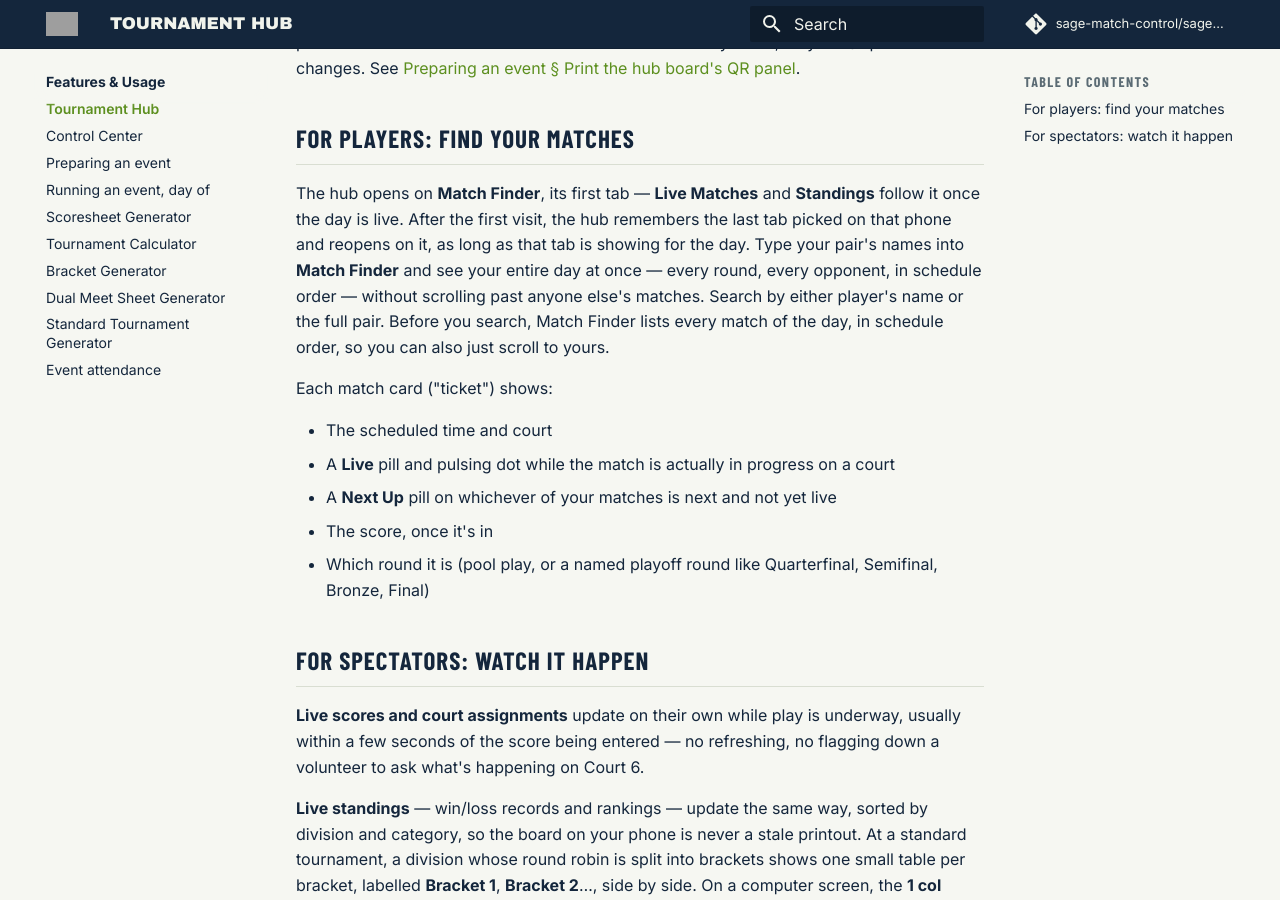
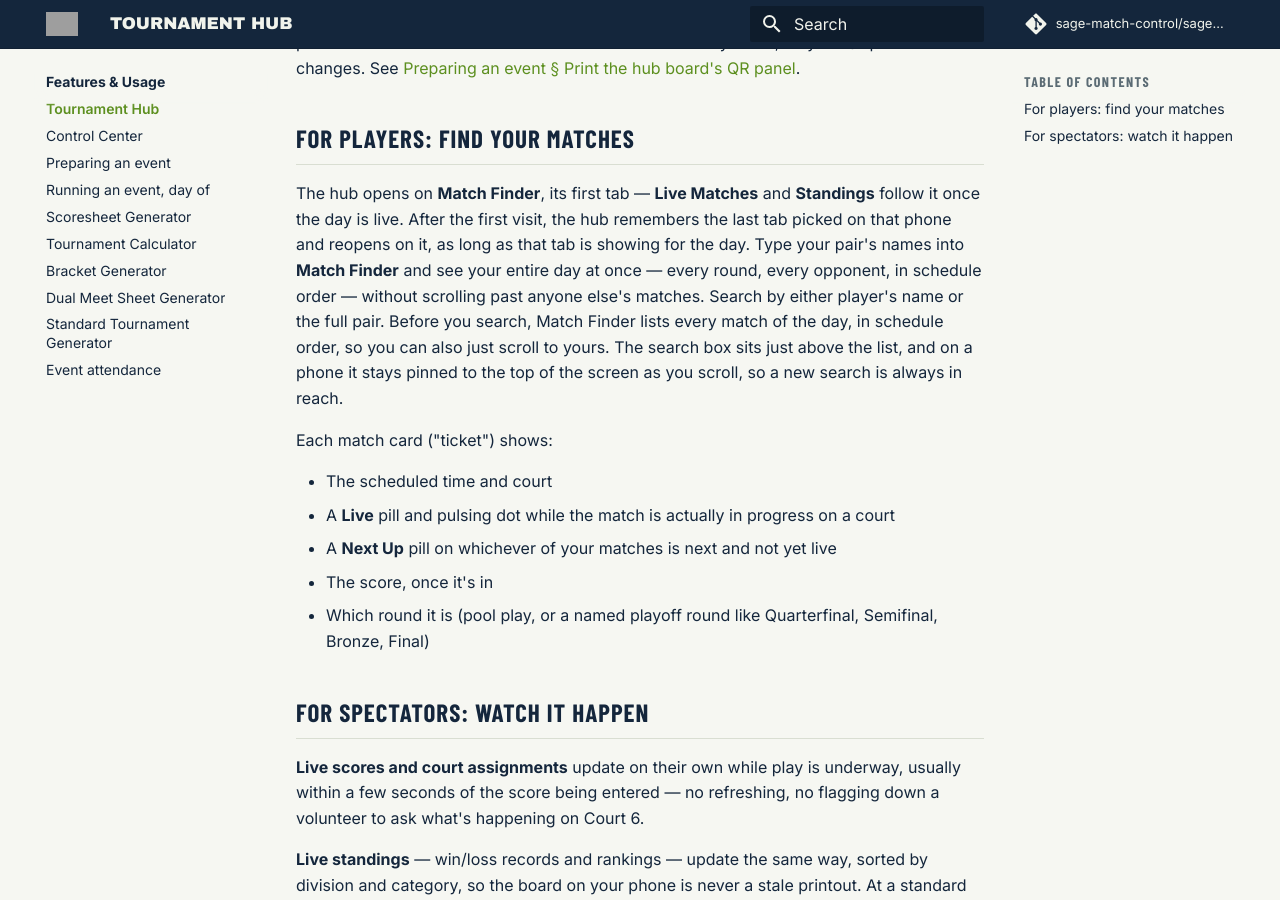
Before and after one commit to sage-match-control/sage-docs, an MkDocs documentation site: the page built from docs/features/tournament-hub.md, in a window 1280 px wide and 900 px high, scrolled down 334 px. Built offline with MkDocs 1.6.1 and Material for MkDocs 9.7.7, drawn with Linux system fonts in a browser that asks for light colours; comment, search, counter and statistics services are not loaded.

Commit message:
Docs: Match Finder's search box sits above the list and pins on phones
Co-Authored-By: Claude Opus 5.5 <noreply@anthropic.com>

```diff
--- a/docs/features/tournament-hub.md
+++ b/docs/features/tournament-hub.md
@@ -19,7 +19,9 @@ that tab is showing for the day. Type your pair's names into
 once — every round, every opponent, in schedule order — without scrolling
 past anyone else's matches. Search by either player's name or the full pair.
 Before you search, Match Finder lists every match of the day, in schedule
-order, so you can also just scroll to yours.
+order, so you can also just scroll to yours. The search box sits just above
+the list, and on a phone it stays pinned to the top of the screen as you
+scroll, so a new search is always in reach.
 
 Each match card ("ticket") shows:
 
```
Also changed, not shown: docs/features/control-center.md (+3 -0 lines).
